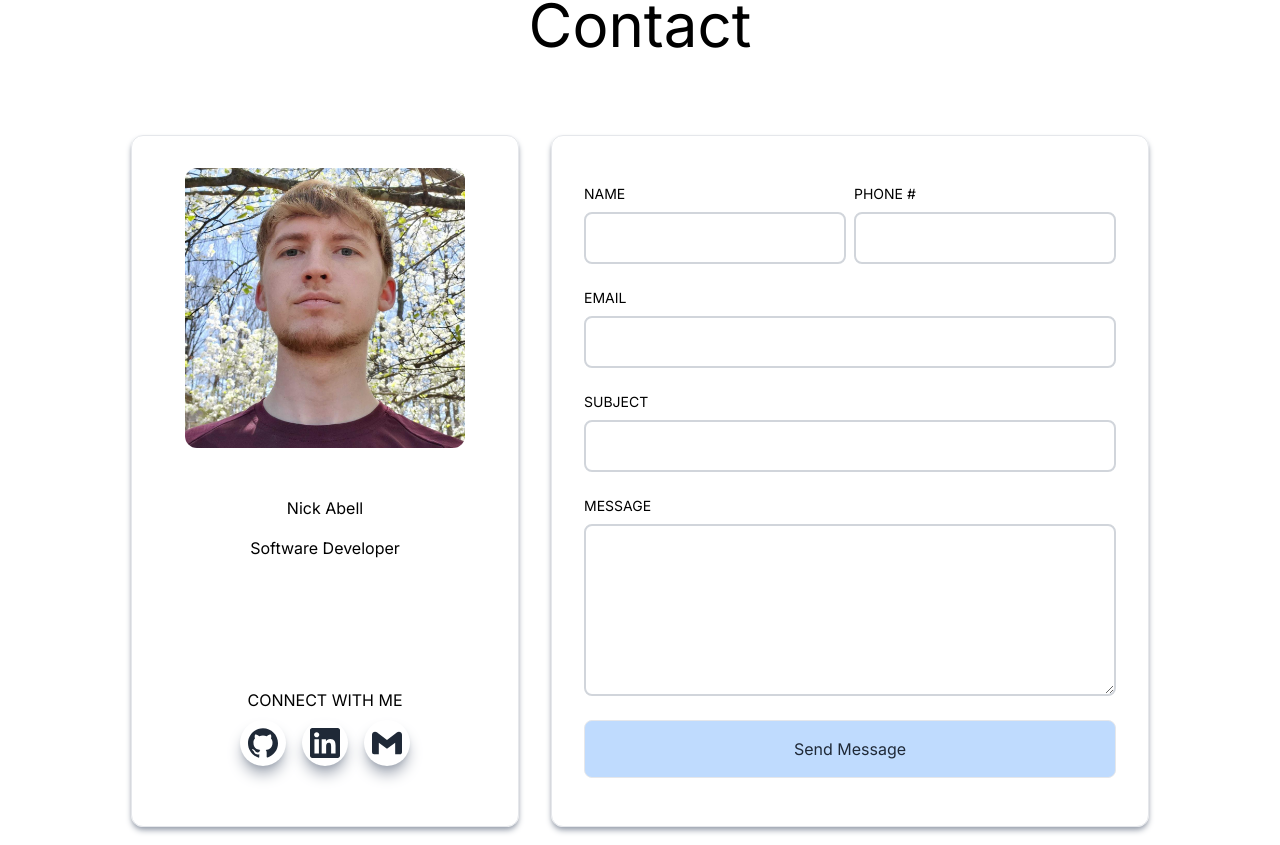
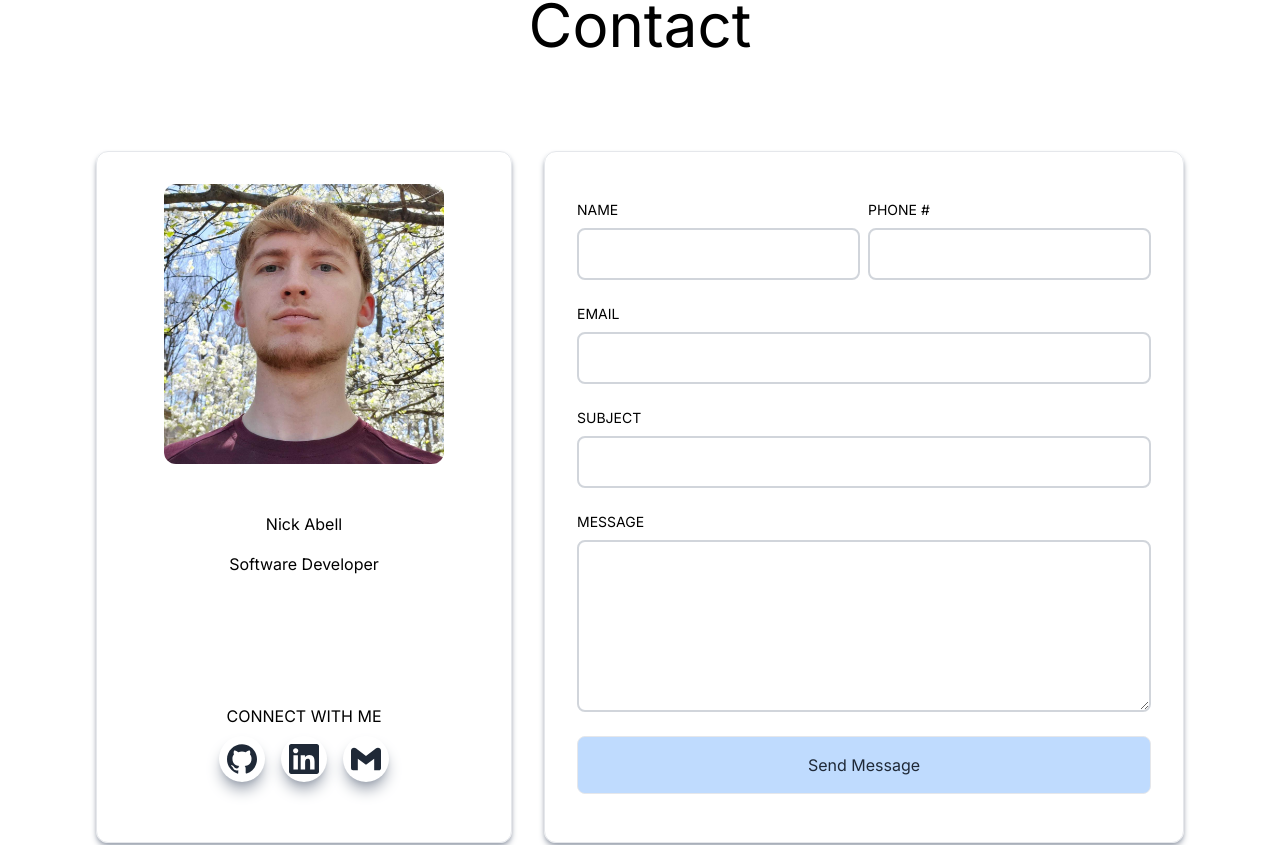
Before and after one commit to Nicholas-Abell/portfolio_V3, a Next.js app: page / in a window 1280 px wide. Shown: the part 7326-8171 px from the top of the page. Built offline with nearby package versions, Linux system fonts and the light colour scheme.

Commit message:
feat: animations

```diff
--- a/components/contact/Contact.tsx
+++ b/components/contact/Contact.tsx
@@ -16,12 +16,13 @@ const Contact = () => {
 
   return (
     <div className="w-full min-h-screen flex flex-col justify-center items-center gap-12 px-2.5 xl:px-20 py-24">
-      <FramerMotionWrapper variant="fromBottom">
+      <FramerMotionWrapper variant="fromLeft">
         <div className="pb-8 text-center ">
           <p className="text-gray-400">Get In Touch</p>
           <h2 className="text-4xl md:text-6xl">Contact</h2>
         </div>
       </FramerMotionWrapper>
+      <FramerMotionWrapper variant="fromBottom" className="w-full p-4">
         <div className="grid lg:grid-cols-5 gap-8">
           <div className="col-span-3 lg:col-span-2 shadow-gray-400 rounded-xl p-4 text-center border shadow-md">
             <div className="p-8 lg:p-4 h-full">
@@ -136,6 +137,7 @@ const Contact = () => {
             <HiChevronDoubleUp size={30} className="m-auto" />
           </button>
         </div>
+      </FramerMotionWrapper>
     </div>
   );
 };
```
Lines whose indentation alone changed are shown as unchanged.
